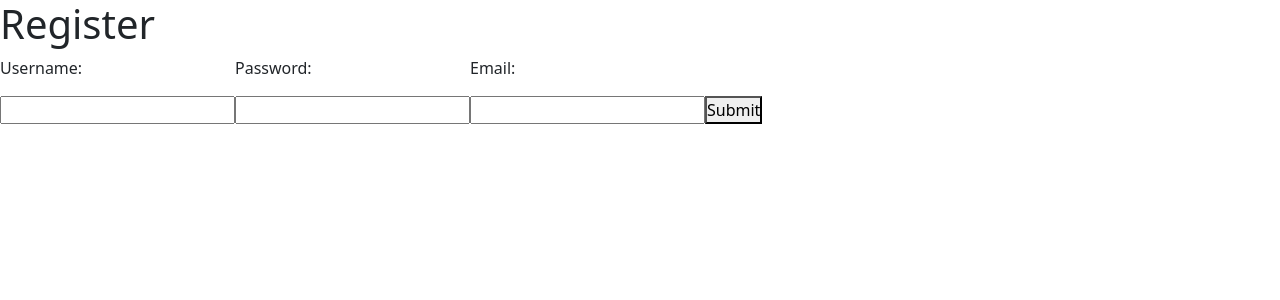
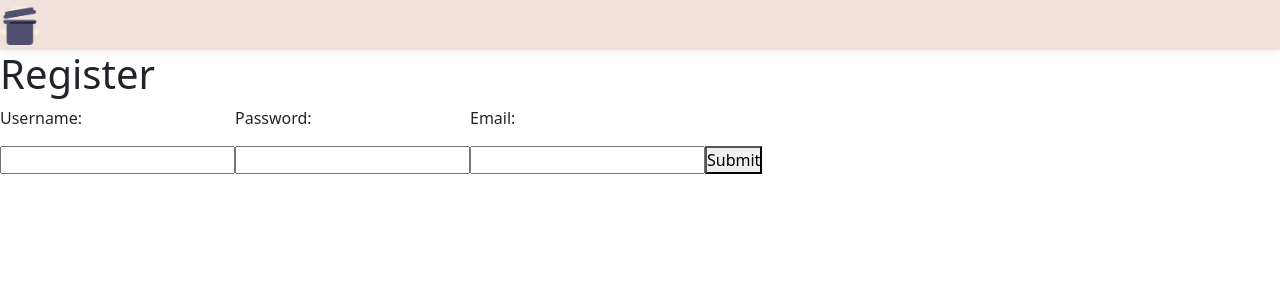
Before and after one commit to Smart-Meal-Prep/smart-meal-planning, a React (Create React App) app in the folder front-end/: page /register in a window 1280 px wide. Shown: the top 300 px of the page. Built offline with nearby package versions, Linux system fonts and the light colour scheme; no server answers.

Commit message:
SM-64: Set up register

```diff
--- a/front-end/src/App.js
+++ b/front-end/src/App.js
@@ -1,7 +1,7 @@
 import { React, useState, useContext } from 'react';
 import { Routes, Route, Navigate } from "react-router-dom"
 import Dashboard from './component/Dashboard/Dashboard';
-import Register from './component/user/Register';
+import Register from './component/user/Register/Register';
 import Login from './component/user/Login/Login';
 import Profile from './component/user/Profile'
 import Inventory from './component/management/Inventory';
--- a/front-end/src/component/user/Register.js
+++ b/front-end/src/component/user/Register/Register.js
@@ -1,6 +1,7 @@
 import { React, useState } from "react";
 import { useNavigate } from "react-router-dom";
-import endPoints from "../../config/fetch.js"
+import endPoints from "../../../config/fetch.js"
+import RegisterNavbar from "../Login/LoginNavbar.js"
 
 const Register = () => {
     const navigate = useNavigate();
@@ -54,6 +55,7 @@ const Register = () => {
 
     return (
         <div>
+            <RegisterNavbar/>
             <h1>Register</h1>
             <form onSubmit={handleSubmission}>
                 <label>
```
